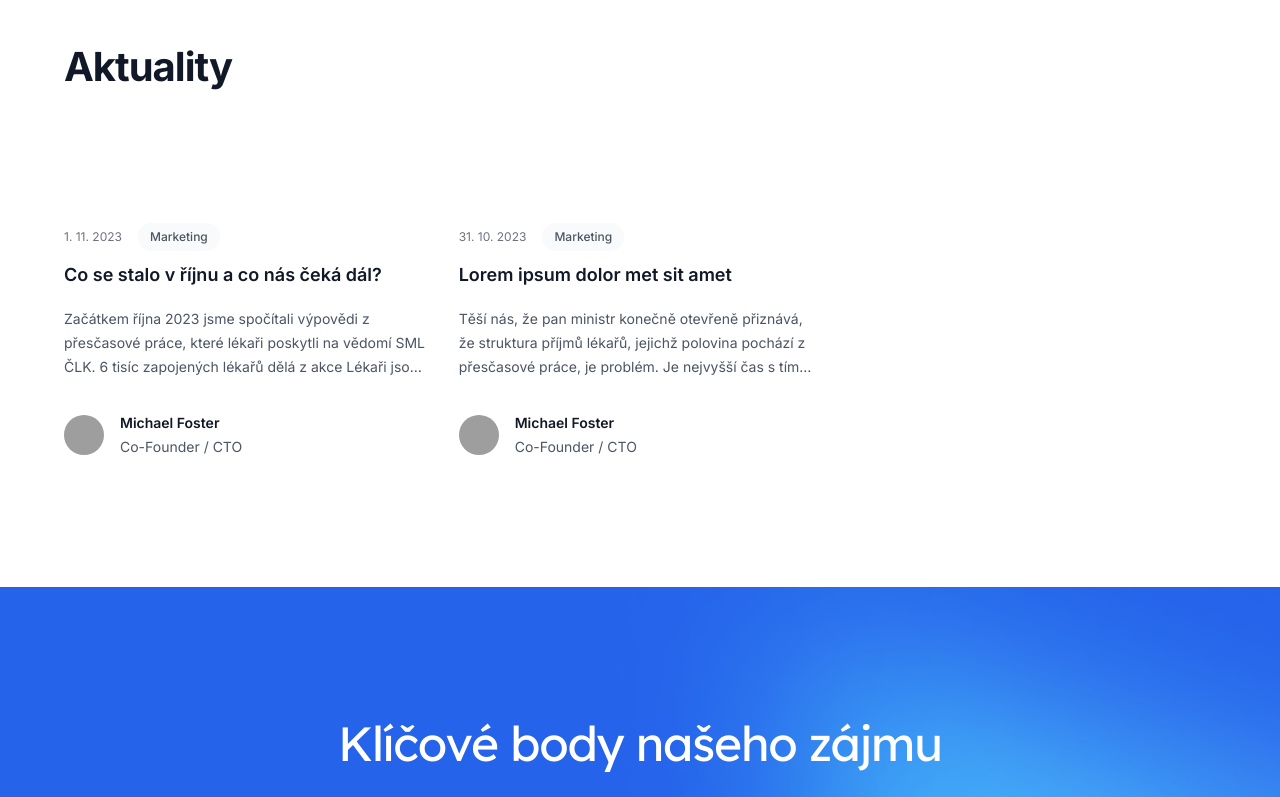
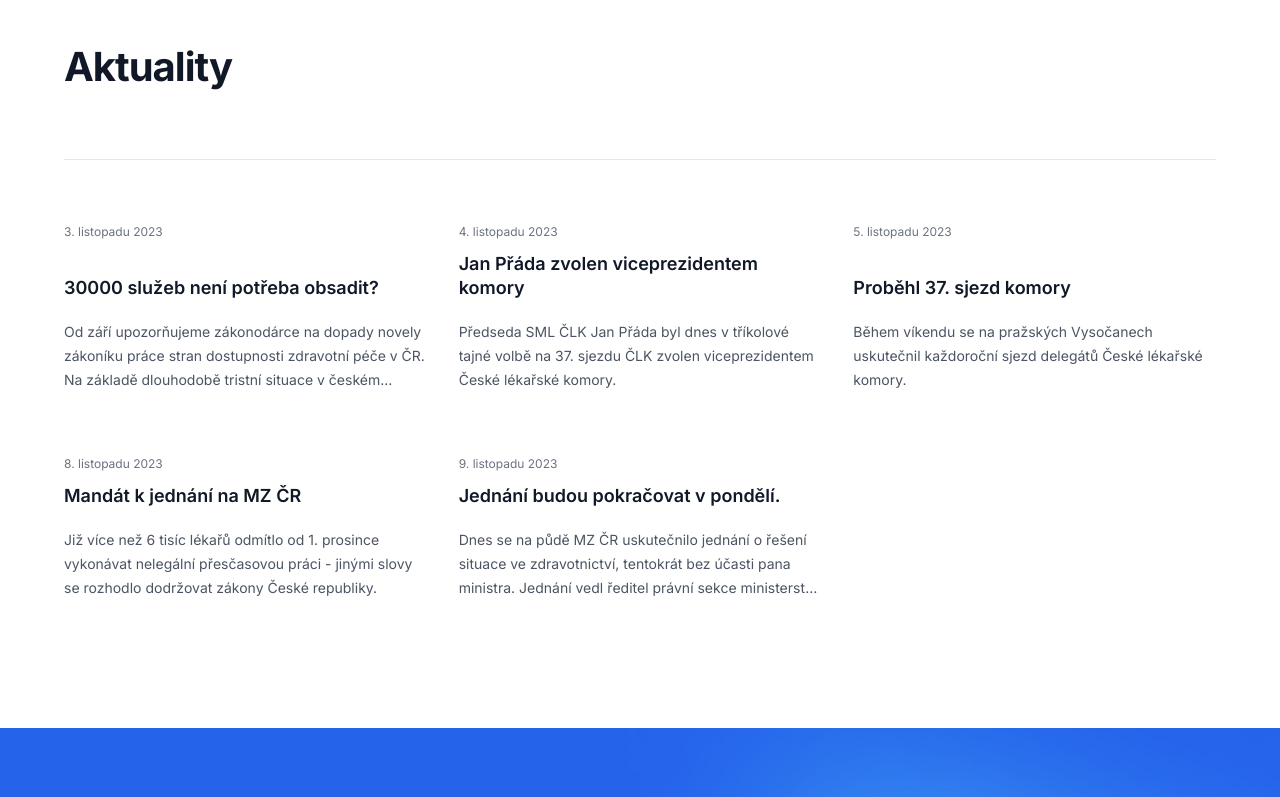
Before and after one commit to ohweb/lekari-jsou-jenom-lidi, a Next.js app: page / in a window 1280 px wide. Shown: the part 648-1445 px from the top of the page. Built offline with nearby package versions, Linux system fonts and the light colour scheme; grey boxes are pictures that could not be loaded.

Commit message:
fix: uhlazení blogu

```diff
--- a/src/app/aktuality/page.tsx
+++ b/src/app/aktuality/page.tsx
@@ -17,6 +17,7 @@ const getPostMetadata = (): PostMetadata[] => {
         const matterResult = matter(fileContents)
         return {
             title: matterResult.data.title,
+            perex: matterResult.data.perex,
             date: matterResult.data.date,
             slug: fileName.replace('.md', '')
         }
@@ -38,10 +39,10 @@ export default function AktualityPage() {
                       </p>
                       <div className="mt-10 space-y-16 border-t border-gray-200 pt-10 sm:mt-16 sm:pt-16">
                           {posts.map((post) => (
-                              <article key={post.date} className="flex max-w-xl flex-col items-start justify-between">
+                              <article key={post.slug} className="flex max-w-xl flex-col items-start justify-between">
                                   <div className="flex items-center gap-x-4 text-xs">
-                                      <time dateTime={post.date} className="text-gray-500">
-                                          {post.date.toString()}
+                                      <time dateTime={post.date.toString()} className="text-gray-500">
+                                          {post.date.toLocaleDateString("cs-CZ", {day:"numeric", month:"long", year:"numeric"})}
                                       </time>
                                   </div>
                                   <div className="group relative">
--- a/src/app/page.tsx
+++ b/src/app/page.tsx
@@ -4,18 +4,9 @@ import { Hero } from '@/components/Hero'
 import { PrimaryFeatures } from '@/components/PrimaryFeatures'
 import { Testimonials } from '@/components/Testimonials'
 import LatestBlogPosts from '@/components/LatestBlogPosts'
-import fs from "fs";
 
-const getPostMetadata = () => {
-    const folder = "src/posts/";
-    const files = fs.readdirSync(folder)
-    const markdownPosts = files.filter((file) => file.endsWith('.md'))
-    const slugs = markdownPosts.map((file) => file.replace(".md", ""))
-    return slugs
-}
 
 export default function Home() {
-    const posts = getPostMetadata()
   return (
     <main>
       <Hero />
--- a/src/components/LatestBlogPosts.tsx
+++ b/src/components/LatestBlogPosts.tsx
@@ -1,44 +1,28 @@
 import { Container } from "@/components/Container"
+import fs from "fs";
+import matter from "gray-matter";
+import {PostMetadata} from "@/components/PostMetadata";
 
-const posts = [
+const getPostsMetadata = (): PostMetadata[] => {
+  const folder = "src/posts/";
+  const files = fs.readdirSync(folder)
+  const markdownPosts = files.filter((file) => file.endsWith('.md'))
 
-
-    {
-      id: 1,
-      title: 'Co se stalo v říjnu a co nás čeká dál?',
-      href: '/aktuality#1',
-      description:
-        'Začátkem října 2023 jsme spočítali výpovědi z přesčasové práce, které lékaři poskytli na vědomí SML ČLK. 6 tisíc zapojených lékařů dělá z akce Lékaři jsou jenom lidi historicky největší protest zdravotníků v ČR. Hlas 6 tisíců lékařů nelze ignorovat, přesto se o to někteří snaží. Dochází rovněž k pokusům o oslabení celostátního dosahu protestu, nejčastěji tím, že lékařům konkrétního pracoviště nabízejí dočasné zlepšení platových či jiných podmínek výměnou za odvolání nesouhlasu s prosincovou přesčasovou prací.',
-      date: '1. 11. 2023',
-      datetime: '2023-11-01',
-      category: { title: 'Marketing', href: '#' },
-      author: {
-        name: 'Michael Foster',
-        role: 'Co-Founder / CTO',
-        href: '#',
-        imageUrl:
-          'https://images.unsplash.com/photo-1519244703995-f4e0f30006d5?ixlib=rb-1.2.1&ixid=eyJhcHBfaWQiOjEyMDd9&auto=format&fit=facearea&facepad=2&w=256&h=256&q=80',
-      },
-    },
-    {
-        id: 2,
-        title: 'Lorem ipsum dolor met sit amet',
-        description: 'Těší nás, že pan ministr konečně otevřeně přiznává, že struktura příjmů lékařů, jejichž polovina pochází z přesčasové práce, je problém. Je nejvyšší čas s tím něco udělat. V zájmu udržitelnosti celého zdravotnictví je nutné zvýšení efektivity systému pomocí legislativních a ekonomických tlaků. A to nebude možné jinak než snižováním množství přesčasů a zvyšováním ceny práce lékaře v základní pracovní době.',
-        date: '31. 10. 2023',
-        datetime: '2023-10-31',
-        category: { title: 'Marketing', href: '#' },
-        author: {
-          name: 'Michael Foster',
-          role: 'Co-Founder / CTO',
-          href: '#',
-          imageUrl:
-            'https://images.unsplash.com/photo-1519244703995-f4e0f30006d5?ixlib=rb-1.2.1&ixid=eyJhcHBfaWQiOjEyMDd9&auto=format&fit=facearea&facepad=2&w=256&h=256&q=80',
-        },
-    },
-    // More posts...
-  ]
+  const posts = markdownPosts.map((fileName) => {
+    const fileContents = fs.readFileSync(`${folder}${fileName}`, 'utf-8')
+    const matterResult = matter(fileContents)
+    return {
+      title: matterResult.data.title,
+      perex: matterResult.data.perex,
+      date: matterResult.data.date,
+      slug: fileName.replace('.md', '')
+    }
+  })
+  return posts
+}
 
   export default function LatestBlogPosts() {
+  const posts = getPostsMetadata()
     return (
       <section
       id="aktuality"
@@ -50,43 +34,27 @@ const posts = [
           <div className="mx-auto max-w-2xl lg:mx-0">
             <h2 className="text-3xl font-bold tracking-tight text-gray-900 sm:text-4xl">Aktuality</h2>
           </div>
-          <div className="mx-auto mt-10 grid max-w-2xl grid-cols-1 gap-x-8 gap-y-16 pt-10 sm:mt-16 sm:pt-16 lg:mx-0 lg:max-w-none lg:grid-cols-3">
+          <div className="mx-auto mt-10 grid max-w-2xl grid-cols-1 gap-x-8 gap-y-16 border-t border-gray-200 pt-10 sm:mt-16 sm:pt-16 lg:mx-0 lg:max-w-none lg:grid-cols-3">
+
             {posts.map((post) => (
-              <article key={post.id} className="flex max-w-xl flex-col items-start justify-between">
+              <article key={post.slug} className="flex max-w-xl flex-col items-start justify-between">
                 <div className="flex items-center gap-x-4 text-xs">
-                  <time dateTime={post.datetime} className="text-gray-500">
-                    {post.date}
+                  <time dateTime={post.date.toString()} className="text-gray-500">
+                    {post.date.toLocaleDateString("cs-CZ", {day:"numeric", month:"long", year:"numeric"})}
                   </time>
-                  <a
-                    href={post.category.href}
-                    className="relative z-10 rounded-full bg-gray-50 px-3 py-1.5 font-medium text-gray-600 hover:bg-gray-100"
-                  >
-                    {post.category.title}
-                  </a>
                 </div>
                 <div className="group relative">
                   <h3 className="mt-3 text-lg font-semibold leading-6 text-gray-900 group-hover:text-gray-600">
-                    <a href={post.href}>
+                    <a href={`/aktuality/${post.slug}`}>
                       <span className="absolute inset-0" />
                       {post.title}
                     </a>
                   </h3>
-                  <p className="mt-5 line-clamp-3 text-sm leading-6 text-gray-600">{post.description}</p>
-                </div>
-                <div className="relative mt-8 flex items-center gap-x-4">
-                  <img src={post.author.imageUrl} alt="" className="h-10 w-10 rounded-full bg-gray-50" />
-                  <div className="text-sm leading-6">
-                    <p className="font-semibold text-gray-900">
-                      <a href={post.author.href}>
-                        <span className="absolute inset-0" />
-                        {post.author.name}
-                      </a>
-                    </p>
-                    <p className="text-gray-600">{post.author.role}</p>
-                  </div>
+                  <p className="mt-5 line-clamp-3 text-sm leading-6 text-gray-600">{post.perex}</p>
                 </div>
               </article>
             ))}
+
           </div>
         </div>
       </Container>
--- a/src/components/PostMetadata.ts
+++ b/src/components/PostMetadata.ts
@@ -1,5 +1,6 @@
 export interface PostMetadata {
     title: string
-    date: string
+    perex: string
+    date: Date
     slug: string
 }
--- a/src/posts/2023-11-04-jan-prada-zvolen-viceprezidentem-komory.md
+++ b/src/posts/2023-11-04-jan-prada-zvolen-viceprezidentem-komory.md
@@ -1,7 +1,6 @@
 ---
 title: Jan Přáda zvolen viceprezidentem komory
 date: 2023-11-04
+perex: Předseda SML ČLK Jan Přáda byl dnes v tříkolové tajné volbě na 37. sjezdu ČLK zvolen viceprezidentem České lékařské komory.
 ---
-Předseda SML ČLK Jan Přáda byl dnes v tříkolové tajné volbě na 37. sjezdu ČLK zvolen viceprezidentem České lékařské komory.
-
 Zvolení předsedy SML ČLK do druhé nejvyšší funkce v celostátní samosprávě lékařů považujeme za signál podpory delegátů sjezdu iniciativě Lékaři jsou jenom lidi.
--- a/src/posts/2023-11-05-probehl-37-sjezd-komory.md
+++ b/src/posts/2023-11-05-probehl-37-sjezd-komory.md
@@ -1,9 +1,8 @@
 ---
 title: Proběhl 37. sjezd komory
 date: 2023-11-05
+perex: Během víkendu se na pražských Vysočanech uskutečnil každoroční sjezd delegátů České lékařské komory.
 ---
-Během víkendu se na pražských Vysočanech uskutečnil každoroční sjezd delegátů České lékařské komory.
-
 Diskutovalo se o množství aktuálních témat, včetně probíhající iniciativy Lékaři jsou jenom lidi, jíž sjezd vyjádřil podporu nejen zvolením lídra iniciativy Jana Přády do funkce viceprezidenta komory, ale i usnesením sjezdu.
 
 Nedělní diskuse o výzvách, kterým čelí české zdravotnictví, se zúčastnil i ministr zdravotnictví ČR Vlastimil Válek a poslanci Poslanecké sněmovny Kamal Farhan a Tom Phillip.
--- a/src/posts/2023-11-08-mandat-k-jednani-na-mz-cr.md
+++ b/src/posts/2023-11-08-mandat-k-jednani-na-mz-cr.md
@@ -1,8 +1,8 @@
 ---
 title: Mandát k jednání na MZ ČR
 date: 2023-11-08
+perex: Již více než 6 tisíc lékařů odmítlo od 1. prosince vykonávat nelegální přesčasovou práci - jinými slovy se rozhodlo dodržovat zákony České republiky.
 ---
-Již více než 6 tisíc lékařů odmítlo od 1. prosince vykonávat nelegální přesčasovou práci - jinými slovy se rozhodlo dodržovat zákony České republiky.
 Na mapě jsou zobrazena zdravotnická zařízení, ve kterých proto hrozí částečné nebo úplné omezení poskytovaných zdravotních služeb.
 
 Na dnešní schůzku na Ministerstvu zdravotnictví přicházíme s jasnými požadavky. Víme, že splnění našich požadavků je reálné. Víme, že situace je vážná. Víme, jaký máme mandát.
--- a/src/posts/2023-11-09-jednani-budou-pokracovat-v-pondeli.md
+++ b/src/posts/2023-11-09-jednani-budou-pokracovat-v-pondeli.md
@@ -1,10 +1,8 @@
 ---
 title: Jednání budou pokračovat v pondělí.
-description:
+perex: Dnes se na půdě MZ ČR uskutečnilo jednání o řešení situace ve zdravotnictví, tentokrát bez účasti pana ministra. Jednání vedl ředitel právní sekce ministerstva Radek Policar. Ministerstvo předložilo několik návrhů s cílem optimalizovat předatestační vzdělávání a v dlouhodobém horizontu kultivovat pracovní podmínky českých zdravotníků.
 date: 2023-11-09
 ---
-Dnes se na půdě MZ ČR uskutečnilo jednání o řešení situace ve zdravotnictví, tentokrát bez účasti pana ministra. Jednání vedl ředitel právní sekce ministerstva Radek Policar. Ministerstvo předložilo několik návrhů s cílem optimalizovat předatestační vzdělávání a v dlouhodobém horizontu kultivovat pracovní podmínky českých zdravotníků.
-
 Na většině z nich panovala všeobecná shoda mezi navrhovateli i zástupci ČLK a odborových organizací působících ve zdravotnictví. Komora nabídla aktivní účast a byla domluvena budoucí spolupráce v otázkách postgraduálního vzdělávání a kontroly dodržování zákoníku práce.
 
 Ke shodě nedošlo při projednávání problematiky odměňování zdravotníků. Trváme na řešení, které doručí prostředky určené na zvýšení odměn všem lékařům. Bez ohledu na odbornost, věk a na to, jestli jsou odměňováni platem nebo mzdou. Proto nemůžeme akceptovat nabídku, která myslí pouze na přímo řízené nemocnice.
```
Also changed, not shown: src/posts/2023-11-03-30000-sluzeb-asi-neni-potreba-obsadit.md (+1 -2 lines).
